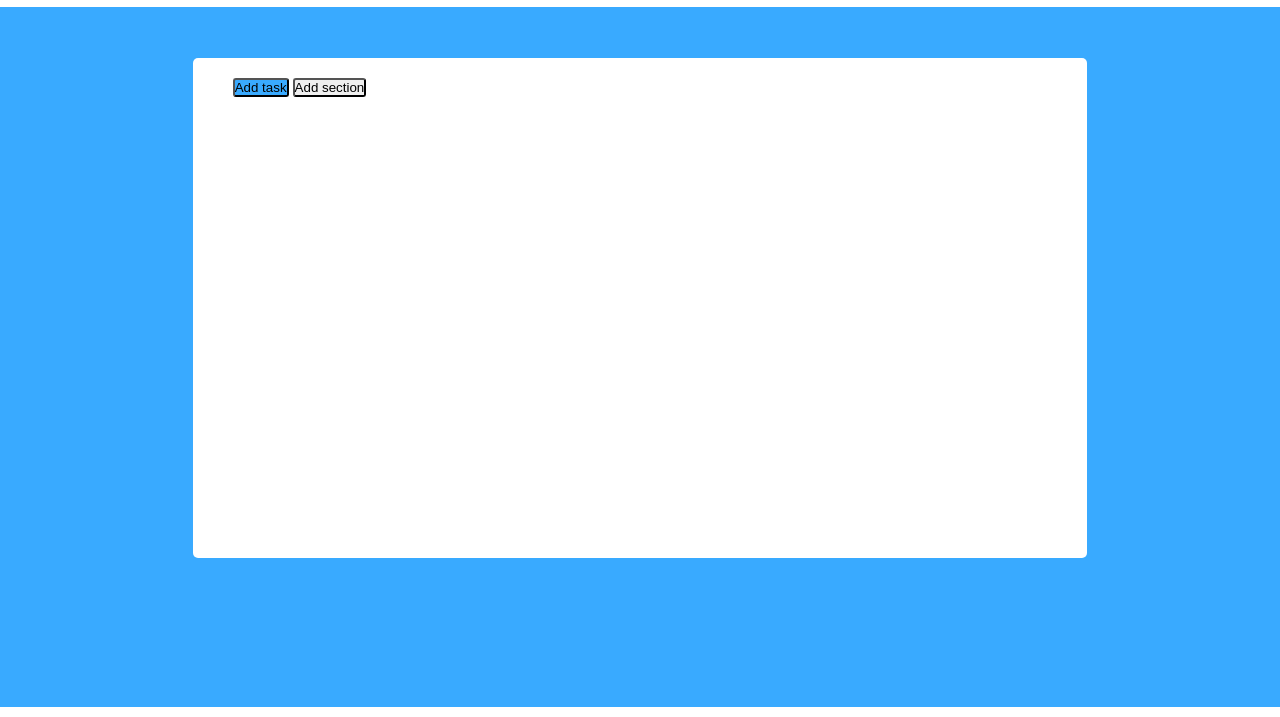
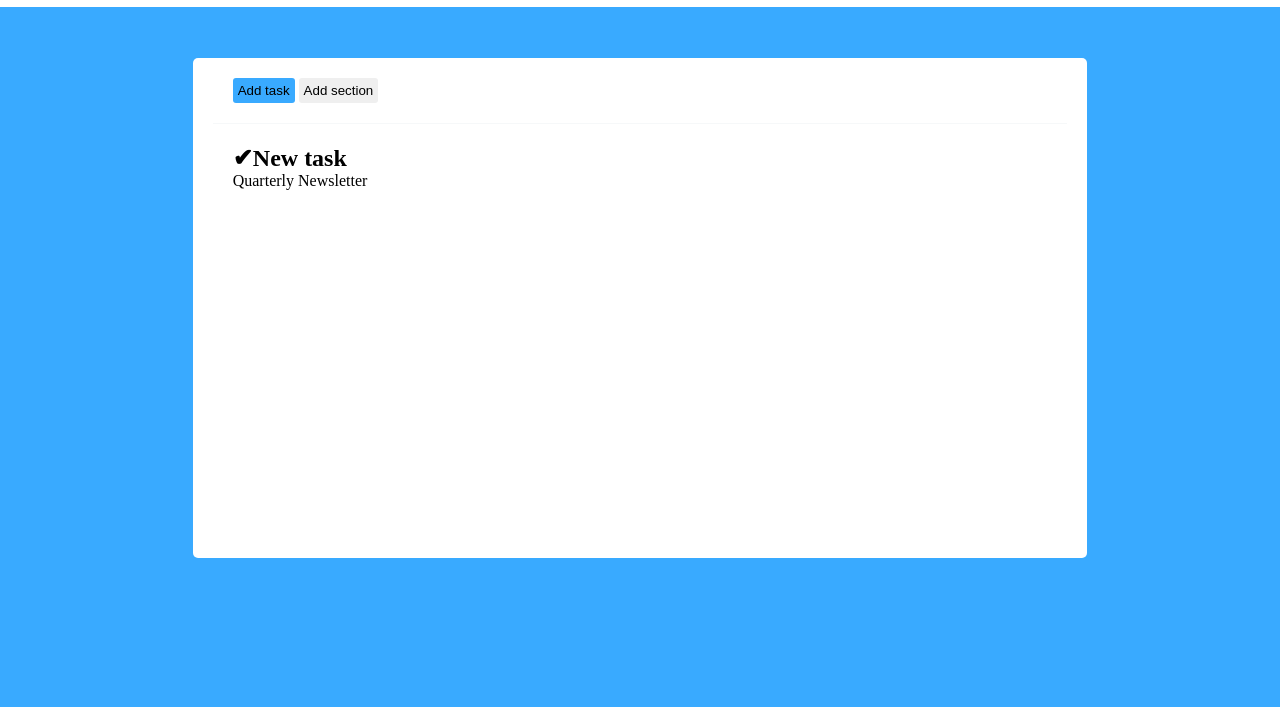
Before and after one commit to MatteoBassanin/html-css-toboolist, a plain HTML site: page index.html in a window 1280 px wide. Shown: the part 83-800 px from the top of the page. Drawn offline with Linux system fonts and the light colour scheme.

Commit message:
first section

```diff
--- a/css/style.css
+++ b/css/style.css
@@ -35,13 +35,24 @@ main{
 .container-bottons{
     margin: 20px;
     padding: 20px;
+    border-bottom: 1px solid #F6F8F9;
 }
 
 
 .click{
     border-radius: 3px;
+    padding: 5px;
+    border: none;
 }
 
 .task{
     background-color:  #39AAFF;
 }
+
+section{
+    margin-left: 40px;
+}
+
+h2::before{
+    content: "\2714";
+}
--- a/index.html
+++ b/index.html
@@ -23,8 +23,16 @@
                 <button class="click section">Add section</button>
             </div>
 
+            <section>
+                <h2>New task</h2>
+                <span class="positive">Quarterly Newsletter</span>
+            </section>
+
 
         </div>
+
+
+
 
 
     </main>
```
